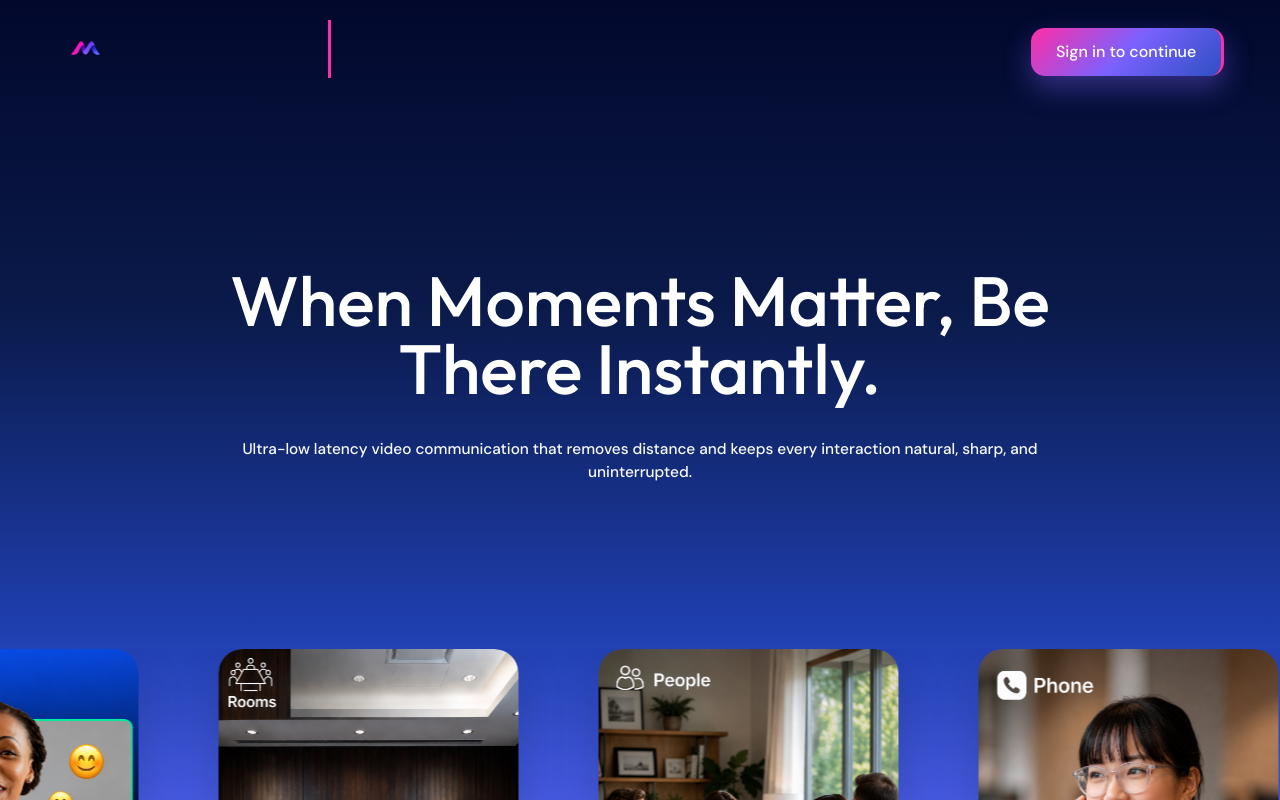
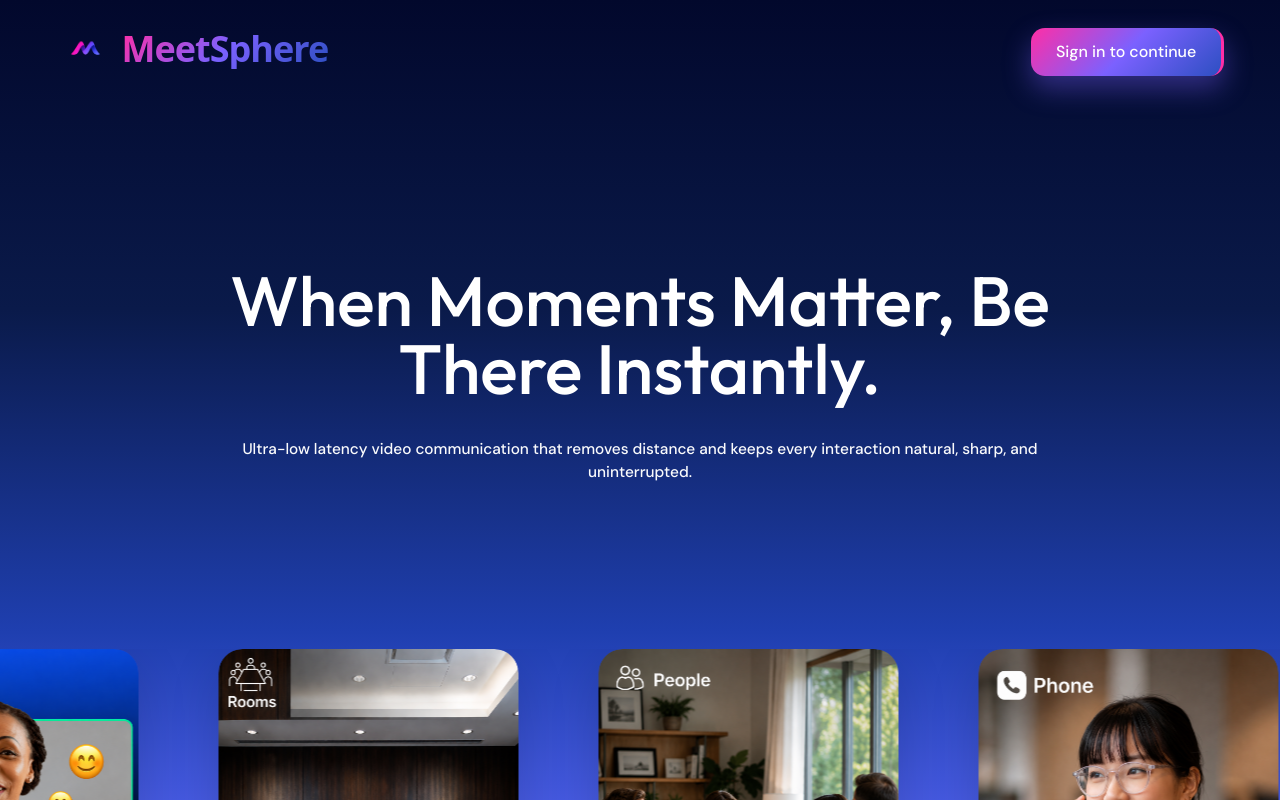
Before and after one commit to PrabhakarG001/MeetSphere, a React (Vite) app in the folder frontend/: page / in a window 1280 px wide. Shown: the top 800 px of the page. Built offline with nearby package versions, Linux system fonts and the light colour scheme; no server answers; a web font is replaced by a local one.

Commit message:
Fix landing page logo rendering and global button border conflict

```diff
--- a/frontend/src/pages/landing.jsx
+++ b/frontend/src/pages/landing.jsx
@@ -58,10 +58,22 @@ export default function LandingPage() {
     const renderNavContent = (isScrolled) => (
         <>
             <div className='navHeader shrink-0'>
-                <button className="landingLogo flex items-center gap-1 sm:gap-2 flex-nowrap whitespace-nowrap" type="button" onClick={() => router("/")}>
+                <div className="landingLogo cursor-pointer flex items-center gap-1 sm:gap-2 flex-nowrap whitespace-nowrap" onClick={() => router("/")}>
                     <img src="/logo-navbar.png" alt="MeetSphere" style={{ width: isScrolled ? '1.5em' : '1.8em', height: isScrolled ? '1.5em' : '1.8em', objectFit: 'contain', transition: 'all 0.3s ease' }} />
-                    <span className="inline-block font-bold text-white text-[20px] sm:text-[36px]" style={{ transition: 'all 0.3s ease', fontFamily: 'system-ui, -apple-system, "Segoe UI", Roboto, "Helvetica Neue", Arial, sans-serif', letterSpacing: '-1px' }}>MeetSphere</span>
-                </button>
+                    <span
+                        className="inline-block font-bold text-[20px] sm:text-[36px]"
+                        style={{
+                            transition: 'all 0.3s ease',
+                            fontFamily: 'system-ui, -apple-system, "Segoe UI", Roboto, "Helvetica Neue", Arial, sans-serif',
+                            letterSpacing: '-1px',
+                            background: 'linear-gradient(135deg, #ff2ea6 0%, #7b61ff 50%, #2d4fc2 100%)',
+                            WebkitBackgroundClip: 'text',
+                            WebkitTextFillColor: 'transparent'
+                        }}
+                    >
+                        MeetSphere
+                    </span>
+                </div>
             </div>
 
             <div className={`navlist landingNavActions flex gap-2 sm:gap-4 flex-nowrap items-center justify-end shrink-0`}>
--- a/frontend/src/styles/landing.css
+++ b/frontend/src/styles/landing.css
@@ -74,10 +74,6 @@ h1, h2, h3, h4, h5, h6, button {
 
   letter-spacing: -0.02em;
   text-decoration: none;
-
-  background: var(--dash-primary);
-  -webkit-background-clip: text;
-  -webkit-text-fill-color: transparent;
 
   transition: opacity 0.2s ease, transform 0.2s ease, filter 0.4s ease;
 }
```
